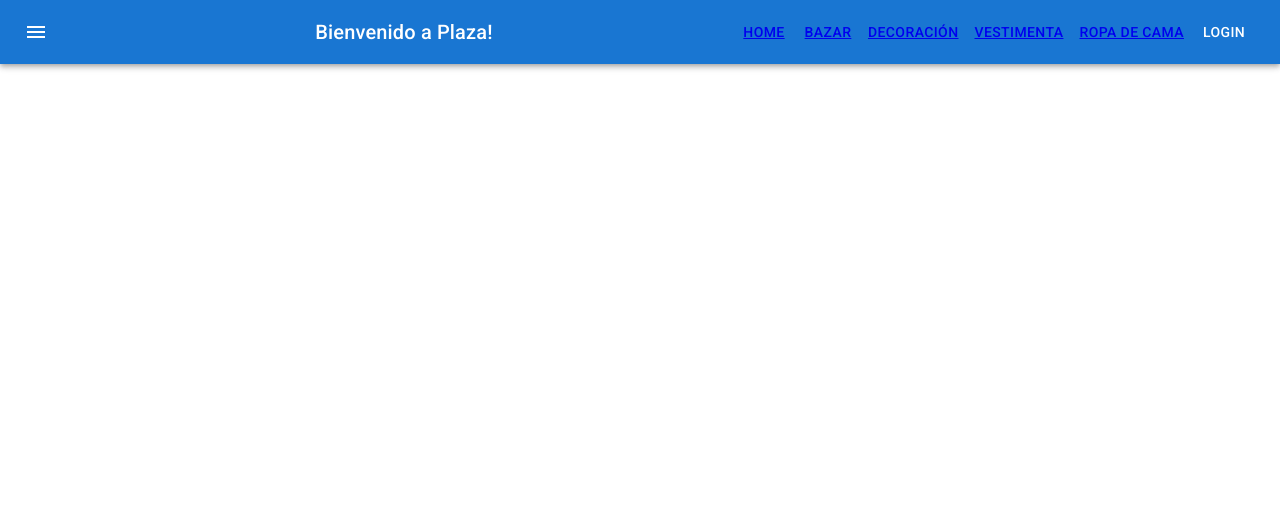
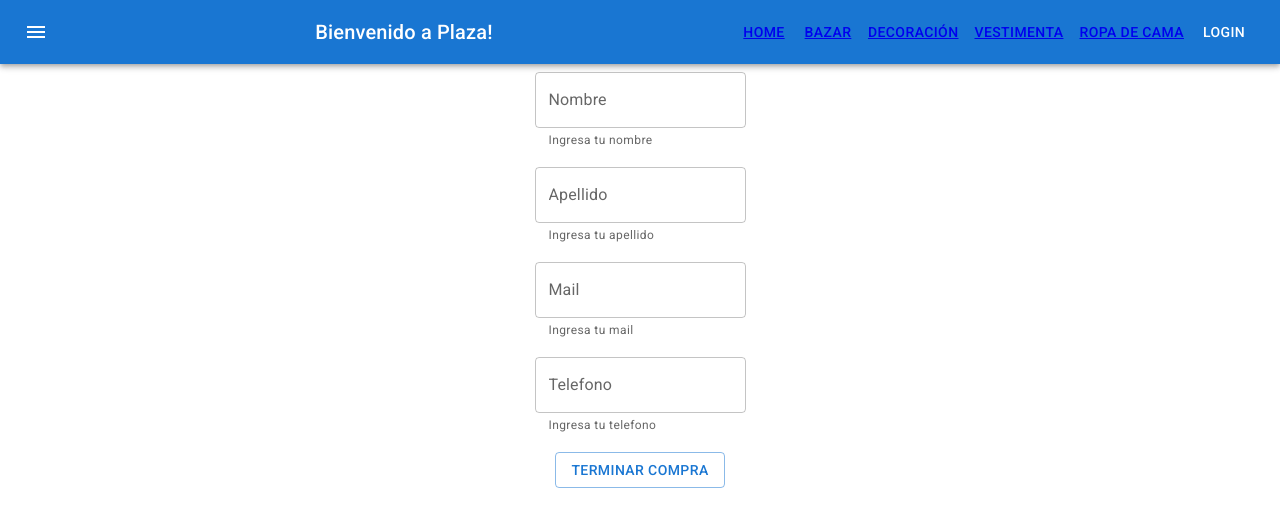
Before and after one commit to AgustinForns/ecomerce-plaza, a React (Create React App) app: page /comprar in a window 1280 px wide. Shown: the top 526 px of the page. Built offline with nearby package versions, Linux system fonts and the light colour scheme; no server answers; the database is empty.

Commit message:
desafioFirebase2

```diff
--- a/src/App.js
+++ b/src/App.js
@@ -18,6 +18,7 @@ import { contexto } from "./components/CartContext";
 import CartContext from "./components/CartContext";
 import Cart from "./components/Cart";
 import {getFirestore, doc, collection, getDocs} from "firebase/firestore"
+import Comprar from './components/Comprar';
 
 
 /* const productosHC = [
@@ -92,7 +93,8 @@ function App() {
             <Route path='/' element={<ItemListContainer saludo={saludo}/>}></Route>
             <Route path='/cart' element={<Cart/>}></Route>
             <Route path='/category/:idcategory' element={<ItemListContainer saludo={saludo}/>}></Route>
-            <Route path='/product/:idproduct' element={<ItemDetailContainer productos={productos} />}></Route>
+            <Route path='/product/:idproduct' element={<ItemDetailContainer />}></Route>
+            <Route path='/comprar' element={<Comprar/>}></Route>
           </Routes>
         </BrowserRouter>
       </CartContext>
--- a/src/components/Cart.jsx
+++ b/src/components/Cart.jsx
@@ -27,6 +27,8 @@ export default function Cart(){
                               <CartSummary totalPrice={totalPrice}/>
 
                               <ItemListCart productosAgregados={productosAgregados}/>
+
+                              <Button><Link to="/comprar">TERMINAR COMPRA</Link> </Button>
                            </>
                       )
 
--- /dev/null
+++ b/src/components/Comprar.jsx
@@ -0,0 +1,151 @@
+import React, {useState, useEffect, useContext} from "react"
+import {Link} from "react-router-dom";
+import { addDoc,collection, getFirestore } from "firebase/firestore";
+import Box from '@mui/material/Box';
+import TextField from '@mui/material/TextField';
+import Stack from '@mui/material/Stack';
+import Button from '@mui/material/Button';
+import { contexto } from "./CartContext";
+import { alpha } from '@mui/material/styles';
+import Table from '@mui/material/Table';
+import TableBody from '@mui/material/TableBody';
+import TableCell from '@mui/material/TableCell';
+import TableContainer from '@mui/material/TableContainer';
+import TableHead from '@mui/material/TableHead';
+import TablePagination from '@mui/material/TablePagination';
+import TableRow from '@mui/material/TableRow';
+import TableSortLabel from '@mui/material/TableSortLabel';
+import Toolbar from '@mui/material/Toolbar';
+import Typography from '@mui/material/Typography';
+import Paper from '@mui/material/Paper';
+import Checkbox from '@mui/material/Checkbox';
+import IconButton from '@mui/material/IconButton';
+import Tooltip from '@mui/material/Tooltip';
+import FormControlLabel from '@mui/material/FormControlLabel';
+import Switch from '@mui/material/Switch';
+import DeleteIcon from '@mui/icons-material/Delete';
+import FilterListIcon from '@mui/icons-material/FilterList';
+import { visuallyHidden } from '@mui/utils';
+import CardContent from '@mui/material/CardContent';
+import { type } from "@testing-library/user-event/dist/type";
+
+
+
+
+export default function Comprar( ){
+    const [email, setEmail] = useState ("")
+    const [nombre, setNombre] = useState ("")
+    const [apellido, setApellido] = useState ("")
+    const [tel, setTel] = useState ("")
+    const [idCompra, setIdCompra] = useState ("")
+    const [cartelito, setCartelito] = useState ("")
+   /*  const [apagarBoton, setApagarBoton] = useState (false) */
+    const[order, setOrder] = useState({})
+    const[mostrarBoton, setMostrarBoton] = useState("block")
+
+    const {productosAgregados, clear, totalPrice, setTotalPrice} = useContext(contexto);
+    console.log(productosAgregados)
+
+/*     useEffect(()=>{
+        setApagarBoton(true)
+    },[apagarBoton])
+    */
+
+    useEffect(()=>{
+        setOrder({
+            buyer: { name: nombre+``+apellido, phone: tel, emai: email },
+            items: productosAgregados,
+            total: totalPrice,
+            } )
+    },[nombre, apellido, tel, email])
+
+    const comprar = () => {
+
+        if (!nombre || !tel || !email){
+            setCartelito("Revisa los datos y vuelve a intentar")
+        } else {
+
+            setMostrarBoton("none")
+            console.log(order)
+            const db = getFirestore()
+            const miCollection = collection(db, `orders`)
+            console.log(miCollection)
+            addDoc(miCollection, order).then(({id})=>{
+                setIdCompra(id)
+                console.log(order)
+            }).catch((e)=>{
+               console.log("error")
+            })
+
+        }
+    }
+    console.log(idCompra)
+    return(
+
+        <div>
+
+         {
+            idCompra=="" ? (
+
+                <Box
+                sx={{
+                    display: 'flex',
+                    flexDirection:`column`,
+                    alignItems: 'center',
+                    '& > :not(style)': { m: 1 },
+                }}
+                    >
+                    {cartelito && "ERROR: " + cartelito}
+                    <TextField
+                        sx={{display:``}}
+                        helperText="Ingresa tu nombre"
+                        id="demo-helper-text-misaligned"
+                        label="Nombre"
+                        type="text"
+                        value={nombre}
+                        onChange={(e) => setNombre(e.target.value)}
+                    />
+                    <TextField
+                        sx={{display:`block`}}
+                        helperText="Ingresa tu apellido"
+                        id="demo-helper-text-misaligned"
+                        label="Apellido"
+                        type="text"
+                        value={apellido}
+                        onChange={(e) => setApellido(e.target.value)}
+                    />
+                    <TextField
+                        helperText="Ingresa tu mail"
+                        id="demo-helper-text-misaligned"
+                        label="Mail"
+                        type="email"
+                        value={email}
+                        onChange={(e) => setEmail(e.target.value)}
+                    />
+                    <TextField
+                        helperText="Ingresa tu telefono"
+                        id="demo-helper-text-misaligned"
+                        label="Telefono"
+                        type="number"
+                        onChange={(e) => setTel(e.target.value)}
+                    />
+                    <Button variant="outlined" sx={{display:`${mostrarBoton}`}} onClick={()=>{
+                        comprar()
+                    }}>Terminar compra</Button>
+                </Box>
+
+            ) : (
+                <CardContent>
+                    <Typography gutterBottom variant="h5" component="div">
+                        Felicidades {order.buyer.name}! Tu orden de compra fue realizada por un total de ${totalPrice}.
+                        El Nº de orden de compra es: {idCompra}
+                    </Typography>
+                </CardContent>
+            )
+        }
+
+         </div>
+
+
+    )
+}
--- a/src/components/NavBar.jsx
+++ b/src/components/NavBar.jsx
@@ -39,7 +39,6 @@ export default function NavBar(){
             <Button color="inherit"><Link to="/category/Decoracion"> Decoración </Link></Button>
             <Button color="inherit"><Link to="/category/Vestimenta"> Vestimenta </Link></Button>
             <Button color="inherit"><Link to="/category/RopaDeCama"> Ropa de cama </Link></Button>
-            {/* <Button color="inherit"><Link to="/product/:idproduct"> Oferta del dia </Link></Button> */}
             <CartWidget/>
             <Button color="inherit">Login</Button>
           </Toolbar>
```
